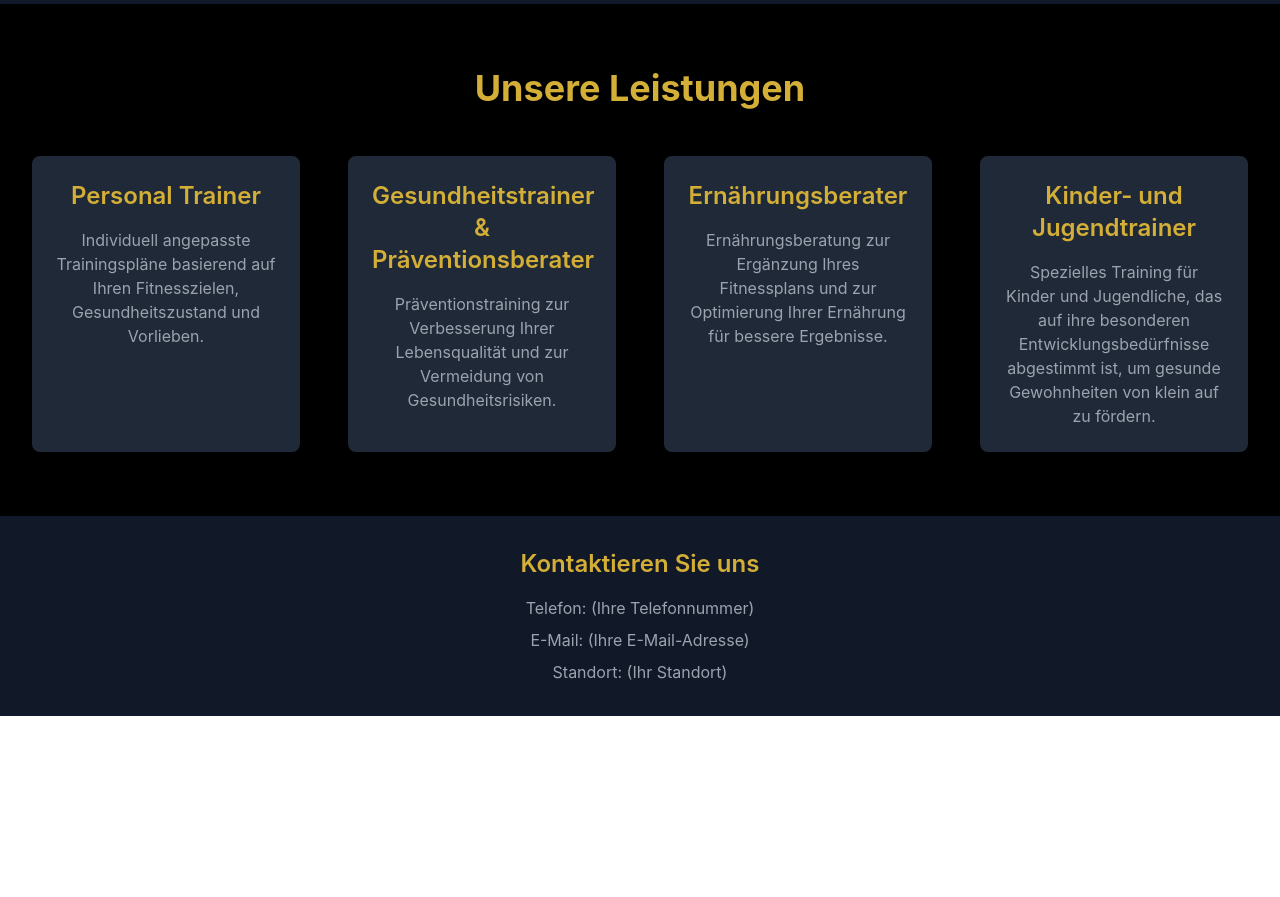
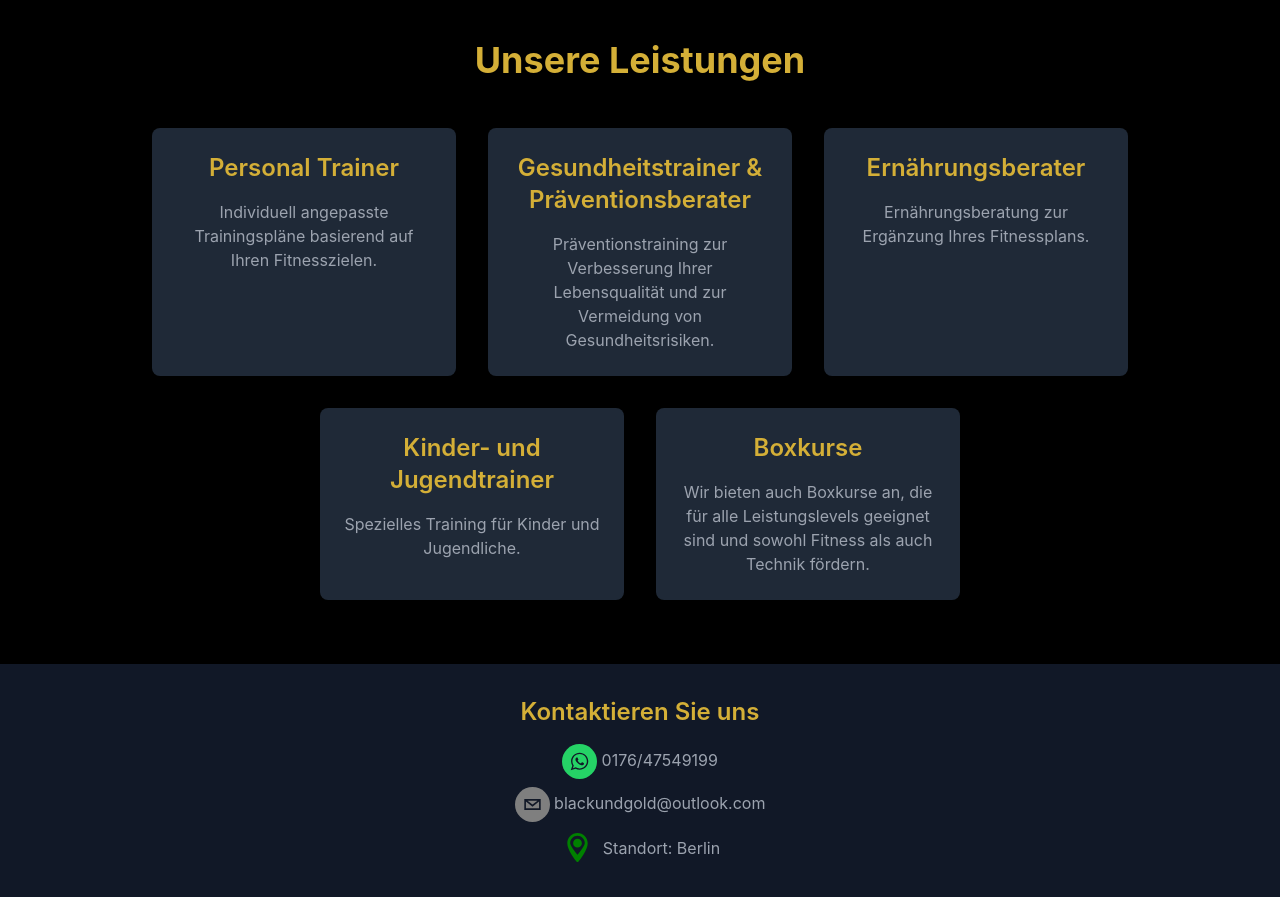
Before and after one commit to NikolaJelavic/blackandgold, a React (Create React App) app: page / in a window 1280 px wide. Shown: the part 1100-1997 px from the top of the page. Before the commit the page ends 1816 px from the top, so only its background shows below. Built offline with nearby package versions, Linux system fonts and the light colour scheme.

Commit message:
tailwind

```diff
--- a/src/App.css
+++ b/src/App.css
@@ -55,8 +55,8 @@
     #f0b909 75%,  /* Gold shine */
     #000000 100%  /* End with black */
   );
-  background-size: 300%; /* Larger background for a sweeping effect */
+  background-size: 500%; /* Larger background for a sweeping effect */
   -webkit-background-clip: text;
   -webkit-text-fill-color: transparent;
-  animation: shine 6s linear infinite; /* Slow animation (6s) */
+  animation: shine 10s linear infinite; /* Slow animation (6s) */
 }
--- a/src/pages/Home.jsx
+++ b/src/pages/Home.jsx
@@ -1,16 +1,32 @@
-import React, { useRef } from "react";
-// import './App.css'; // Assuming you add the CSS in App.css
+import React, { useRef, useState, useEffect } from "react";
+import { SocialIcon } from 'react-social-icons';
 import '../App.css';
 
 const HomePage = () => {
-  const introSectionRef = useRef(null); // Create a reference for the next section
+  const introSectionRef = useRef(null);
+  const [showTopButton, setShowTopButton] = useState(false);
 
-  // Scroll function
+  // Scroll function for "Begin Transformation" button
   const scrollToNextSection = () => {
     if (introSectionRef.current) {
       introSectionRef.current.scrollIntoView({ behavior: "smooth" });
     }
   };
+
+  // Scroll-to-top function for the "Back to Top" button
+  const scrollToTop = () => {
+    window.scrollTo({ top: 0, behavior: "smooth" });
+  };
+
+  // Show "Back to Top" button after scrolling down
+  useEffect(() => {
+    const handleScroll = () => {
+      setShowTopButton(window.scrollY > 300);
+    };
+
+    window.addEventListener("scroll", handleScroll);
+    return () => window.removeEventListener("scroll", handleScroll);
+  }, []);
 
   return (
     <div className="bg-black text-white min-h-screen">
@@ -18,13 +34,11 @@ const HomePage = () => {
       <section className="relative flex items-center justify-center h-screen bg-black">
         <div className="absolute inset-0 bg-gradient-to-b from-black to-gray-900 opacity-80"></div>
         <div className="relative z-10 text-center">
-          {/* Responsive Image Element */}
           <img
             src={`${process.env.PUBLIC_URL}/logo.jpg`}
             alt="Black and Gold Logo"
             className="mx-auto mb-8 w-full max-w-md lg:max-w-lg object-cover"
           />
-          {/* Shiny Text Effect */}
           <h1 className="text-6xl font-extrabold shiny-text mb-4">
             BLACK AND GOLD
           </h1>
@@ -34,7 +48,6 @@ const HomePage = () => {
           <p className="mt-4 text-xl text-gray-400">
             Maximieren Sie Ihr Potenzial. Heben Sie Ihre Fitness auf ein neues Niveau.
           </p>
-          {/* Button that scrolls to the next section */}
           <button
             className="mt-8 px-8 py-3 bg-gold text-black font-bold rounded-lg shadow-lg hover:bg-gold-dark"
             onClick={scrollToNextSection}
@@ -46,65 +59,95 @@ const HomePage = () => {
 
       {/* Introduction Section */}
       <section
-        ref={introSectionRef} // Reference to scroll to
+        ref={introSectionRef}
         className="py-16 px-8 bg-gray-900 text-center"
       >
         <h2 className="text-4xl font-bold text-gold mb-6">
           Warum Black and Gold wählen?
         </h2>
         <p className="text-lg text-gray-300 max-w-2xl mx-auto">
-          Wir bieten personalisiertes Fitnesstraining, das auf Ihre individuellen Ziele abgestimmt ist, sei es Gewichtsabnahme, Muskelaufbau oder allgemeines Wohlbefinden. Unsere Experten begleiten Sie bei jedem Schritt auf dem Weg zu Ihrem vollen Potenzial.
+          Wir bieten personalisiertes Fitnesstraining, das auf Ihre individuellen Ziele abgestimmt ist, sei es Gewichtsabnahme, Muskelaufbau oder allgemeines Wohlbefinden.
         </p>
       </section>
 
       {/* Services Section */}
-      <section className="py-16 px-8 bg-black text-center">
+<section className="py-16 px-4 md:px-8 bg-black text-center">
   <h2 className="text-4xl font-bold text-gold mb-12">Unsere Leistungen</h2>
-        <div className="grid grid-cols-1 md:grid-cols-2 lg:grid-cols-4 gap-12">
-          <div className="bg-gray-800 p-6 rounded-lg shadow-lg">
-            <h3 className="text-2xl font-semibold text-gold mb-4">
-              Personal Trainer
-            </h3>
+  <div className="flex flex-wrap justify-center gap-8">
+    <div className="bg-gray-800 p-6 rounded-lg shadow-lg transition-transform transform hover:scale-105 w-full sm:w-1/2 md:w-1/3 lg:w-1/4">
+      <h3 className="text-2xl font-semibold text-gold mb-4">Personal Trainer</h3>
       <p className="text-gray-400">
-              Individuell angepasste Trainingspläne basierend auf Ihren Fitnesszielen, Gesundheitszustand und Vorlieben.
+        Individuell angepasste Trainingspläne basierend auf Ihren Fitnesszielen.
       </p>
     </div>
-          <div className="bg-gray-800 p-6 rounded-lg shadow-lg">
-            <h3 className="text-2xl font-semibold text-gold mb-4">
-              Gesundheitstrainer & Präventionsberater
-            </h3>
+    <div className="bg-gray-800 p-6 rounded-lg shadow-lg transition-transform transform hover:scale-105 w-full sm:w-1/2 md:w-1/3 lg:w-1/4">
+      <h3 className="text-2xl font-semibold text-gold mb-4">Gesundheitstrainer & Präventionsberater</h3>
       <p className="text-gray-400">
         Präventionstraining zur Verbesserung Ihrer Lebensqualität und zur Vermeidung von Gesundheitsrisiken.
       </p>
     </div>
-          <div className="bg-gray-800 p-6 rounded-lg shadow-lg">
-            <h3 className="text-2xl font-semibold text-gold mb-4">
-              Ernährungsberater
-            </h3>
+    <div className="bg-gray-800 p-6 rounded-lg shadow-lg transition-transform transform hover:scale-105 w-full sm:w-1/2 md:w-1/3 lg:w-1/4">
+      <h3 className="text-2xl font-semibold text-gold mb-4">Ernährungsberater</h3>
       <p className="text-gray-400">
-              Ernährungsberatung zur Ergänzung Ihres Fitnessplans und zur Optimierung Ihrer Ernährung für bessere Ergebnisse.
+        Ernährungsberatung zur Ergänzung Ihres Fitnessplans.
       </p>
     </div>
-          <div className="bg-gray-800 p-6 rounded-lg shadow-lg">
-            <h3 className="text-2xl font-semibold text-gold mb-4">
-              Kinder- und Jugendtrainer
-            </h3>
+    <div className="bg-gray-800 p-6 rounded-lg shadow-lg transition-transform transform hover:scale-105 w-full sm:w-1/2 md:w-1/3 lg:w-1/4">
+      <h3 className="text-2xl font-semibold text-gold mb-4">Kinder- und Jugendtrainer</h3>
       <p className="text-gray-400">
-              Spezielles Training für Kinder und Jugendliche, das auf ihre besonderen Entwicklungsbedürfnisse abgestimmt ist, um gesunde Gewohnheiten von klein auf zu fördern.
+        Spezielles Training für Kinder und Jugendliche.
+      </p>
+    </div>
+    <div className="bg-gray-800 p-6 rounded-lg shadow-lg transition-transform transform hover:scale-105 w-full sm:w-1/2 md:w-1/3 lg:w-1/4">
+      <h3 className="text-2xl font-semibold text-gold mb-4">Boxkurse</h3>
+      <p className="text-gray-400">
+        Wir bieten auch Boxkurse an, die für alle Leistungslevels geeignet sind und sowohl Fitness als auch Technik fördern.
       </p>
     </div>
   </div>
 </section>
 
+
+
       {/* Footer Section */}
       <footer className="bg-gray-900 py-8">
         <div className="text-center">
           <h3 className="text-2xl font-semibold text-gold mb-4">Kontaktieren Sie uns</h3>
-          <p className="text-gray-400 mb-2">Telefon: (Ihre Telefonnummer)</p>
-          <p className="text-gray-400 mb-2">E-Mail: (Ihre E-Mail-Adresse)</p>
-          <p className="text-gray-400">Standort: (Ihr Standort)</p>
+          <div className="text-center">
+            <p className="text-gray-400 mb-2">
+              <SocialIcon network="whatsapp" style={{ height: 35, width: 35, cursor: 'default' }} /> 0176/47549199
+            </p>
+            <p className="text-gray-400 mb-2">
+              <SocialIcon network="email" style={{ height: 35, width: 35, cursor: 'default', color: 'green' }} /> blackundgold@outlook.com
+            </p>
+            <p className="text-gray-400" style={{ fontSize: '30px', display: 'flex', justifyContent: 'center', alignItems: 'center' }}>
+              <svg
+                xmlns="http://www.w3.org/2000/svg"
+                width="35"
+                height="35"
+                viewBox="0 0 24 24"
+                fill="green"
+                style={{ marginRight: '8px' }}
+              >
+                <path d="M12 2C8.13 2 5 5.13 5 9c0 4.78 5.47 11.54 6.45 12.7a1 1 0 0 0 1.1 0C13.53 20.54 19 13.78 19 9c0-3.87-3.13-7-7-7zm0 15c-1.82-2.3-5-6.46-5-8 0-2.76 2.24-5 5-5s5 2.24 5 5c0 1.54-3.18 5.7-5 8zm0-11a3 3 0 1 0 0 6 3 3 0 0 0 0-6z" />
+              </svg>
+              <span style={{ fontSize: '16px' }}>Standort: Berlin</span>
+            </p>
+          </div>
         </div>
       </footer>
+
+      {/* Back to Top Button */}
+      {showTopButton && (
+        <button
+          onClick={scrollToTop}
+          className="fixed bottom-8 right-8 p-3 bg-gold text-black rounded-full shadow-lg hover:bg-gold-dark flex items-center justify-center"
+          style={{ width: '60px', height: '60px' }} // Adjust size as needed
+          aria-label="Back to Top"
+        >
+          <span style={{ fontSize: '35px', fontWeight: '400' }}>↑</span> {/* Increased font size for the arrow */}
+        </button>
+      )}
     </div>
   );
 };
```
Lines whose indentation alone changed are shown as unchanged.
